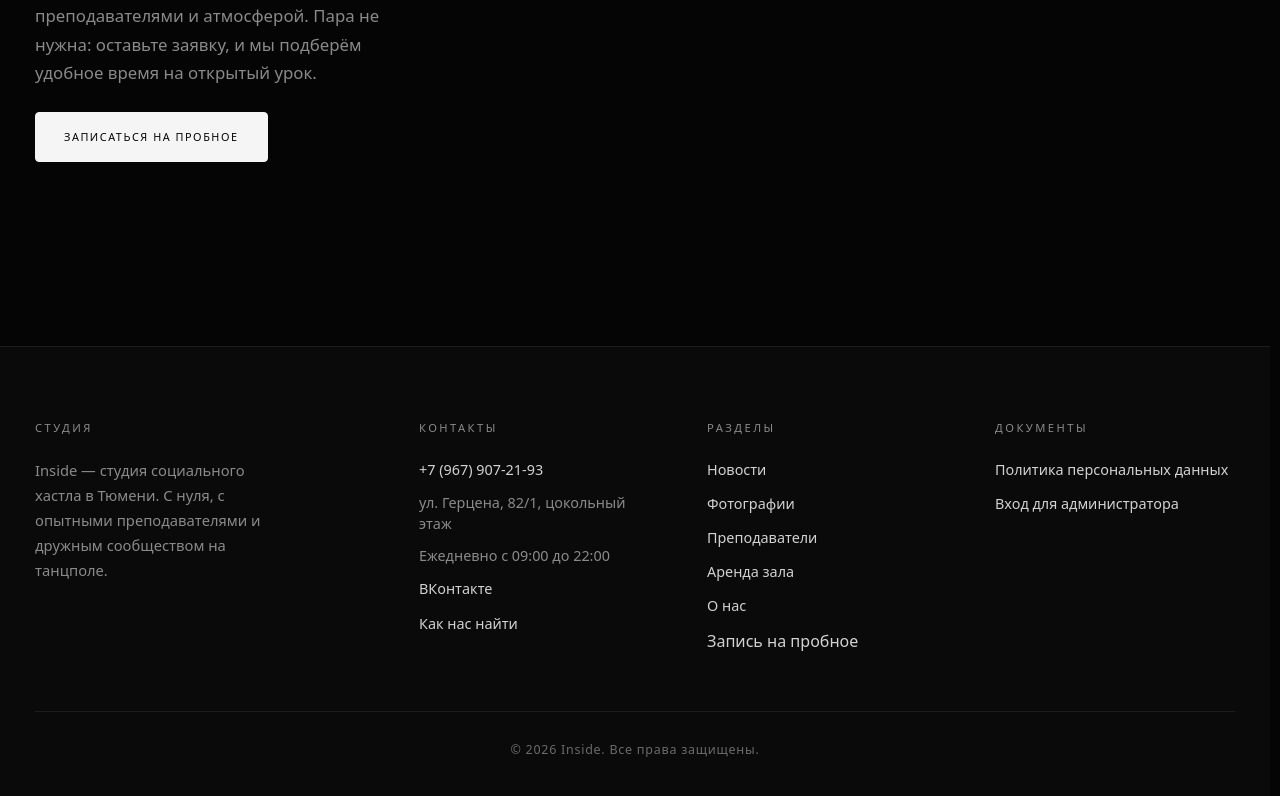
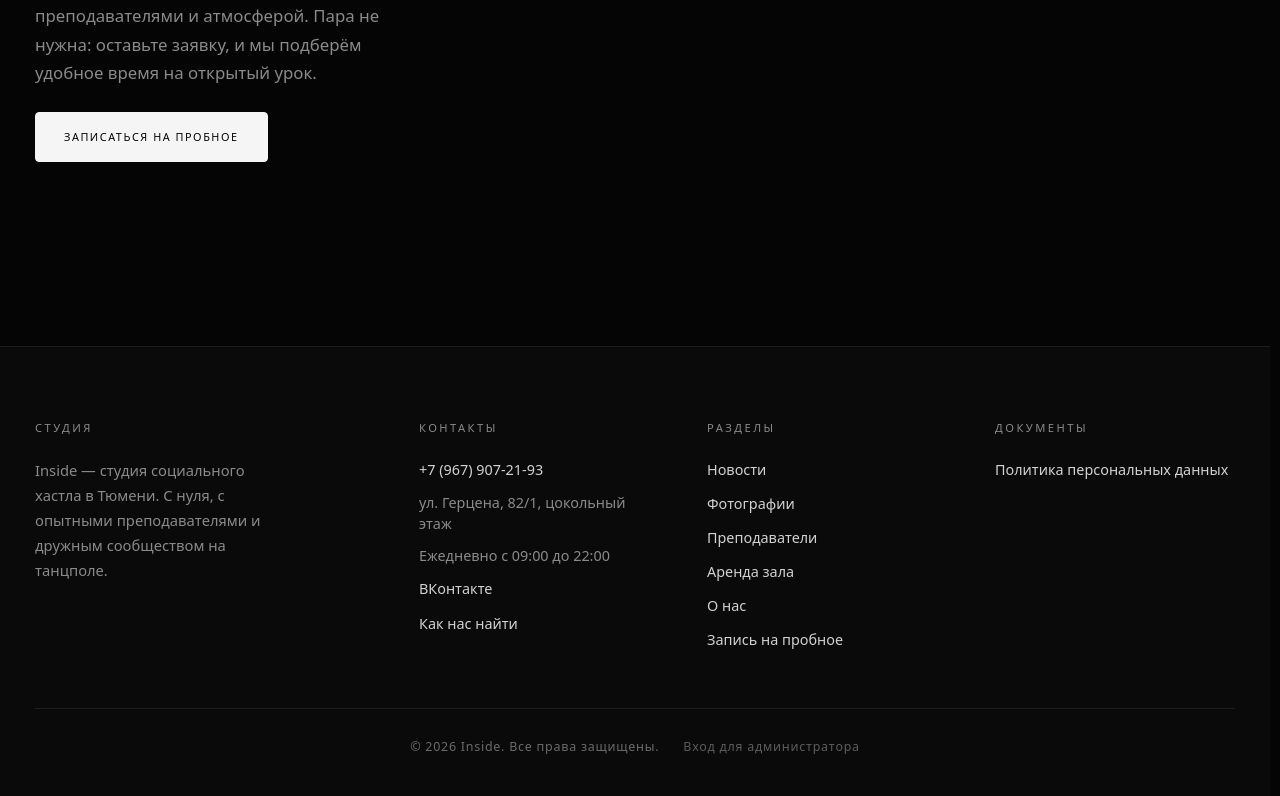
Before and after one commit to AtexKayne/inside72, a Next.js app: page / in a window 1280 px wide. Shown: the part 2117-2913 px from the top of the page. Built offline with nearby package versions, Linux system fonts and the light colour scheme; no server answers.

Commit message:
update footer

```diff
--- a/src/components/SiteFooter.js
+++ b/src/components/SiteFooter.js
@@ -34,18 +34,22 @@ export function SiteFooter() {
             <Link href="/teachers">Преподаватели</Link>
             <Link href="/arenda">Аренда зала</Link>
             <Link href="/about">О нас</Link>
-            <TrialCtaLink className={layout.footerTrialLink}>Запись на пробное</TrialCtaLink>
+            <TrialCtaLink>Запись на пробное</TrialCtaLink>
           </div>
         </div>
         <div>
           <p className={layout.footerTitle}>Документы</p>
           <div className={layout.footerLinks}>
             <Link href="/privacy">Политика персональных данных</Link>
-            <Link href="/admin/login">Вход для администратора</Link>
           </div>
         </div>
       </div>
-      <div className={layout.footerBottom}>© {new Date().getFullYear()} Inside. Все права защищены.</div>
+      <div className={layout.footerBottom}>
+        <span>© {new Date().getFullYear()} Inside. Все права защищены.</span>
+        <Link href="/admin/login" className={layout.footerAdminLink}>
+          Вход для администратора
+        </Link>
+      </div>
     </footer>
   );
 }
--- a/src/styles/layout.module.scss
+++ b/src/styles/layout.module.scss
@@ -233,7 +233,7 @@
 }
 
 .footerLinks a,
-.footerTrialLink {
+.footerLinks button {
   color: $color-text;
   font-size: 0.9rem;
   font-weight: 400;
@@ -247,12 +247,11 @@
   }
 }
 
-.footerTrialLink {
+.footerLinks button {
   display: block;
   padding: 0;
   border: 0;
   background: none;
-  font: inherit;
   cursor: pointer;
 }
 
@@ -264,6 +263,11 @@
 
 .footerBottom {
   @include container;
+  display: flex;
+  flex-wrap: wrap;
+  align-items: center;
+  justify-content: center;
+  gap: 0.75rem 1.5rem;
   margin-top: 3.5rem;
   padding-top: 1.75rem;
   @include hairline-top;
@@ -272,3 +276,14 @@
   color: $color-muted-soft;
   text-align: center;
 }
+
+.footerAdminLink {
+  color: inherit;
+  opacity: 0.85;
+  transition: opacity $transition-fast;
+
+  &:hover {
+    opacity: 1;
+    text-decoration: none;
+  }
+}
```
